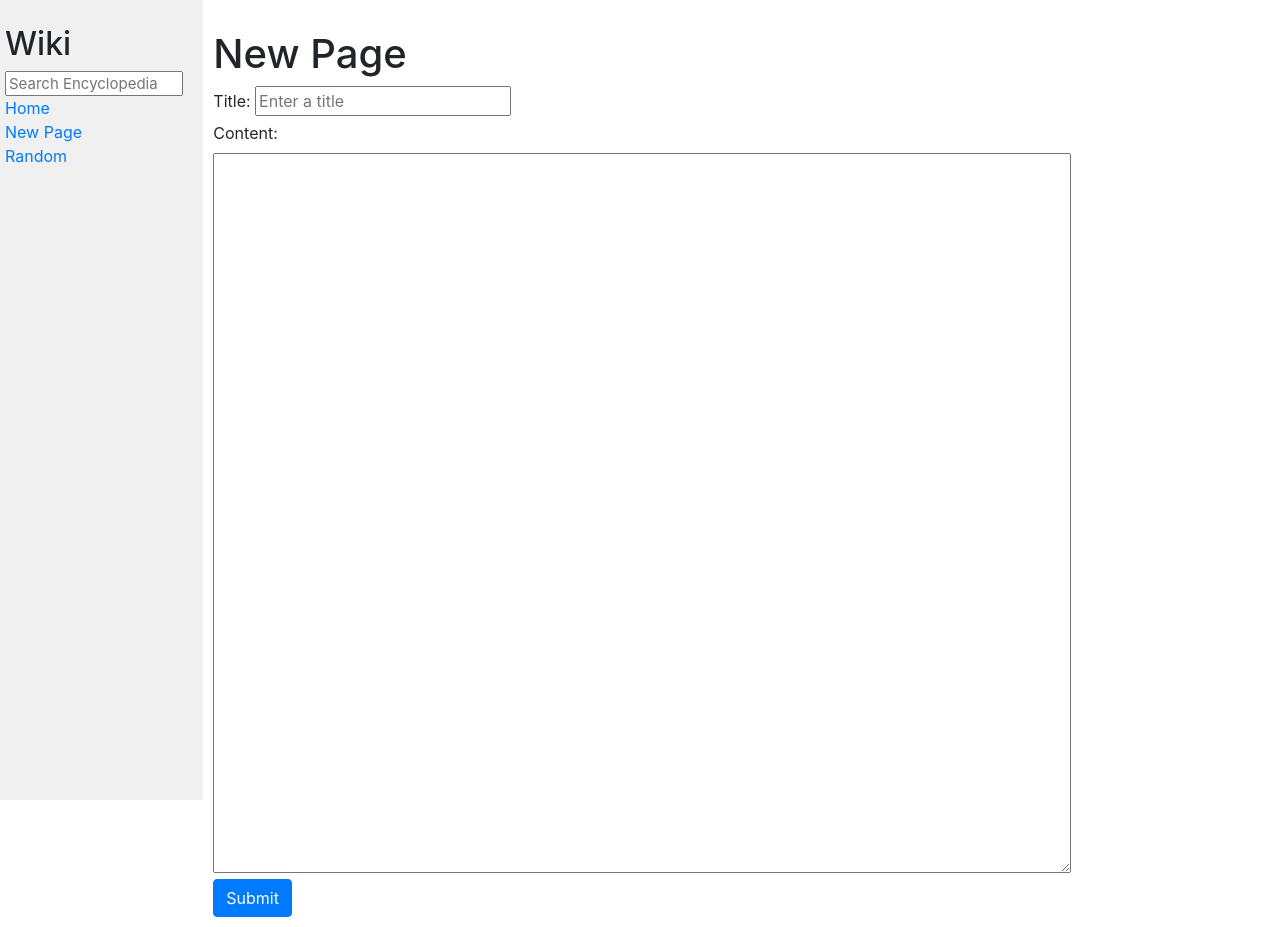
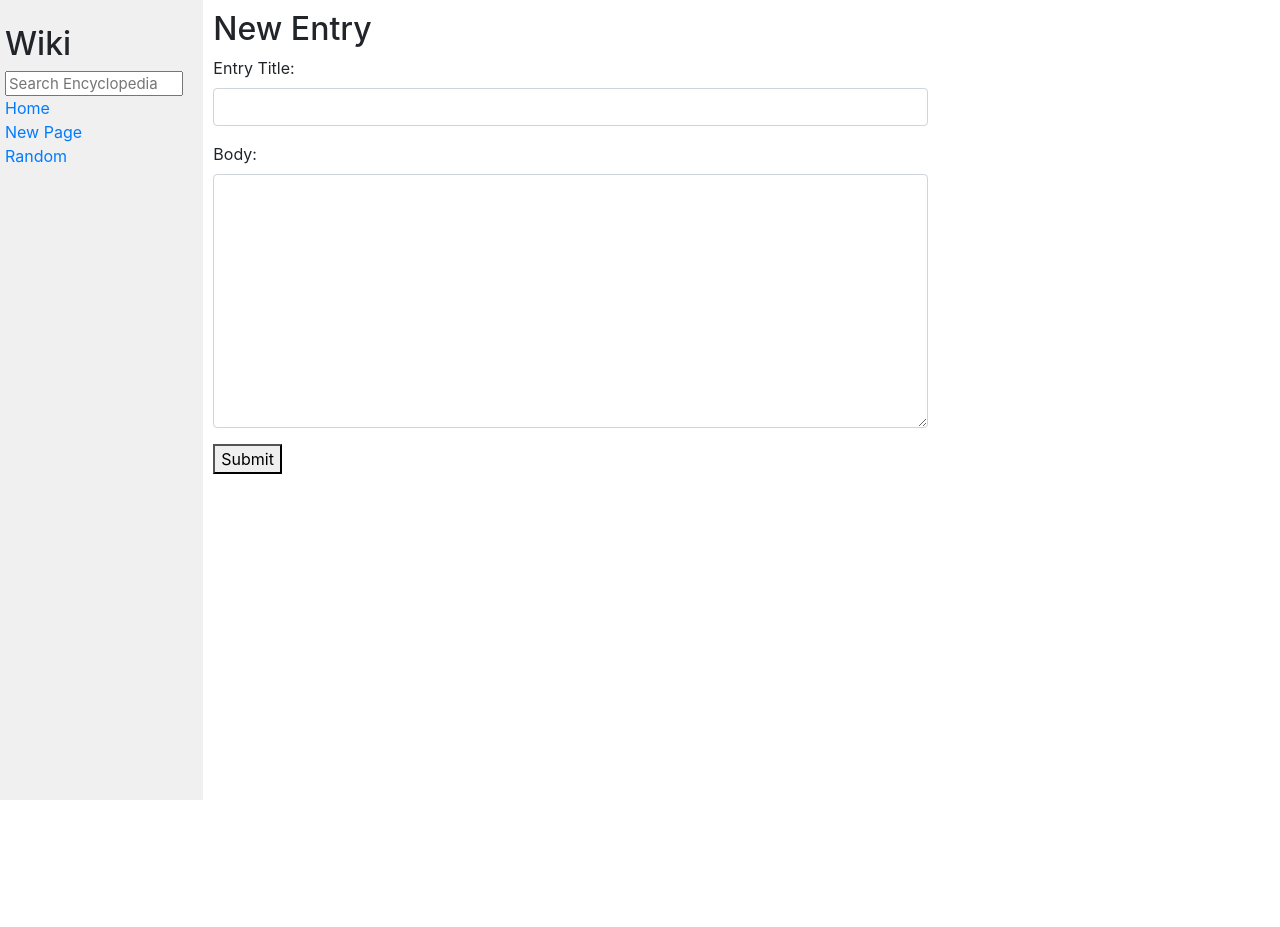
Before and after one commit to ArthurSOA/CS50WEB, a Django app: page /newEntry/ in a window 1280 px wide. After the commit the page ends 800 px from the top, so only its background shows below. Run offline with Django 4.2, Linux system fonts and the light colour scheme; some libraries are stand-ins or nearby versions.

Commit message:
Projeto Finalizado

```diff
--- a/project1/wiki/encyclopedia/templates/encyclopedia/error.html
+++ b/project1/wiki/encyclopedia/templates/encyclopedia/error.html
@@ -8,6 +8,6 @@
 
 <h1> Error </h1>
 
-<h2> This entry does not exist </h2>
+<h2> This entry already exists </h2>
 
 {% endblock %}
--- a/project1/wiki/encyclopedia/templates/encyclopedia/layout.html
+++ b/project1/wiki/encyclopedia/templates/encyclopedia/layout.html
@@ -31,6 +31,7 @@
                 {% endblock %}
             </div>
             <div class="main col-lg-10 col-md-9">
+
                 {% block body %}
                 {% endblock %}
             </div>
--- /dev/null
+++ b/project1/wiki/encyclopedia/templates/encyclopedia/newEntry.html
@@ -0,0 +1,26 @@
+{% extends "encyclopedia/layout.html" %}
+
+{% block title %}
+    Encyclopedia
+{% endblock %}
+
+{% block body %}
+    {% if editing %}
+    <h2> Editing Page </h2>
+    {% else %}
+    <h2> New Entry </h2>
+    {% endif %}
+
+    {% if exists %}
+        <h3> This entry already exists </h3>
+    {% else %}
+    <form action = "{% url 'newEntry' %}" method = "POST">
+        {% csrf_token %}
+        {{ form.as_p }}
+        <button type="submit" > Submit </button>
+    </form>
+    {% endif %}
+
+
+
+{% endblock %}
--- a/project1/wiki/encyclopedia/templates/encyclopedia/newPage.html
+++ /dev/null
@@ -1,23 +0,0 @@
-{% extends "encyclopedia/layout.html" %}
-
-{% block title %}
-    Encyclopedia
-{% endblock %}
-
-{% block body %}
-    <h1>New Page</h1>
-
-   <form action = "{% url 'newEntry' %}" method = "POST">
-    <label> Title: </label>
-    <input type ="text"name = "title" placeholder = "Enter a title">
-    <br/>
-    <label> Content: </label>
-    <br/>
-    <textarea name = "content"></textarea>
-    <br/>
-    <input type ="submit" value ="Submit" class = "btn btn-primary">
-   </form>
-
-
-
-{% endblock %}
--- a/project1/wiki/encyclopedia/urls.py
+++ b/project1/wiki/encyclopedia/urls.py
@@ -7,5 +7,6 @@ urlpatterns = [
     path("wiki/<str:entry>",views.entry,name="entry"),
     path("newEntry/",views.newEntry,name="newEntry"),
     path("random/",views.random,name="random"),
-    path("search/",views.search,name="search")
+    path("search/",views.search,name="search"),
+    path("wiki/<str:entry>/edit/",views.edit,name = "edit")
     ]
--- a/project1/wiki/encyclopedia/views.py
+++ b/project1/wiki/encyclopedia/views.py
@@ -9,11 +9,16 @@ from django.urls import reverse
 from django import forms
 from random import choice
 from . import util
+#from wiki import encyclopedia
+
 
 class FormAddEntry(forms.Form):
-    title = forms.CharField(label = "Entry Title")
-    body = forms.CharField(widget = forms.Textarea)
-    edit = forms.BooleanField(initial = False, widget=forms.HiddenInput, required= False)
+    title = forms.CharField(label = "Entry Title",widget = forms.TextInput(attrs = {'class': 'form-control col-md-8 col-lg-8'}))
+    body = forms.CharField(widget = forms.Textarea(attrs = {'class': 'form-control col-md-8 col-lg-8', 'rows': 10}))
+    edit = forms.BooleanField(initial = False,widget=forms.HiddenInput(),required=False)
+
+
+
 
 
 def index(request):
@@ -63,4 +68,42 @@ def random(request):
 
 def newEntry(request):
     if request.method =="GET":
-        return render(request, "encyclopedia/newPage.html")
+        return render(request, "encyclopedia/newEntry.html", {
+            "form": FormAddEntry(),
+            "exists": False,
+            "editing": False
+        }
+        )
+
+    elif request.method =="POST":
+        form = FormAddEntry(request.POST)
+        if form.is_valid():
+            title = form.cleaned_data["title"]
+            body = form.cleaned_data["body"]
+            edit = form.cleaned_data["edit"]
+
+
+        if (util.get_entry(title) is not None) and (edit == False):
+             return render(request, "encyclopedia/newEntry.html", {
+                    "form": FormAddEntry(),
+                    "exists": True,
+                    "editing": False
+                    })
+        else:
+            util.save_entry(title,body)
+            return HttpResponseRedirect(reverse("entry",kwargs={'entry': title}))
+
+def edit(request,entry):
+
+    form=FormAddEntry()
+    form.fields["title"].initial = entry
+    form.fields["title"].widget = forms.HiddenInput()
+    form.fields["body"].initial = util.get_entry(entry)
+    form.fields["edit"].initial = True
+
+
+    return render(request, "encyclopedia/newEntry.html", {
+        "form": form,
+        "exists": False,
+        "editing": True
+        })
```
Also changed, not shown: project1/wiki/entries/asdasd.md (added, +1 -0 lines), project1/wiki/entries/teste.md (added, +1 -0 lines), project1/wiki/entries/teste2.md (added, +3 -0 lines).
